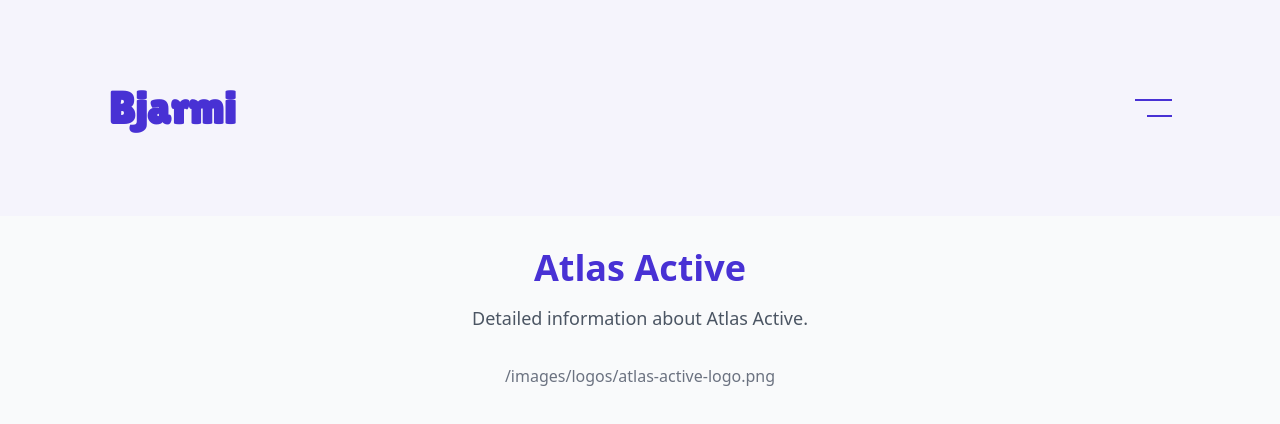
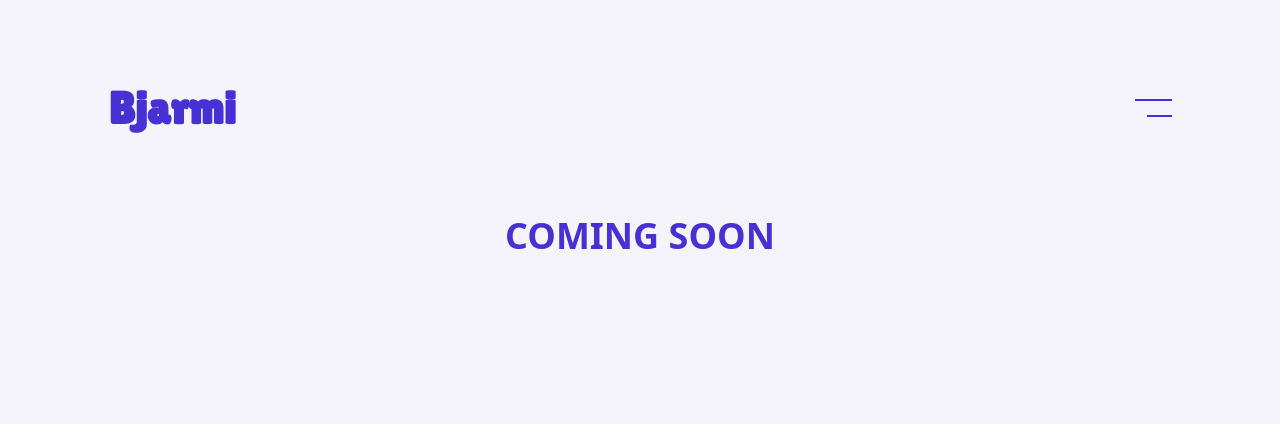
Before and after one commit to Bjarmi01/my-portfolio, a Next.js app: page /work/atlas-active in a window 1280 px wide. Shown: the top 424 px of the page. Built offline with nearby package versions, Linux system fonts and the light colour scheme.

Commit message:
getting ready for deployment

```diff
--- a/src/app/data/projectsData.ts
+++ b/src/app/data/projectsData.ts
@@ -2,21 +2,19 @@
    {
      id: 1,
      name: 'Atlas Active',
-     siteName: 'project1.com',
      internalPage: true,
      logo: '/images/logos/atlas-active-logo.png',
    },
    {
      id: 2,
      name: 'Beanfee Direct',
-     siteName: 'project2.com',
-     internalPage: true,
+     siteName: 'apps.apple.com/is/app/beanfee-direct-is/id6648791011',
+     internalPage: false,
      logo: '/images/logos/bf-logo.png',
    },
    {
      id: 3,
      name: 'Showdeck Chat',
-     siteName: 'project3.com',
      internalPage: true,
      logo: '/images/logos/showdeck-logo.png',
    },
@@ -25,5 +23,6 @@
      name: 'Bjarmi.dev',
      siteName: 'bjarmi.dev',
      internalPage: false,
+     logo: '/images/logos/bjarmi-dev-logo.png',
    },
  ];
--- a/src/app/resume/page.tsx
+++ b/src/app/resume/page.tsx
@@ -20,10 +20,10 @@
       callback: function (doc) {
         doc.save('resume.pdf');
       },
-      x: 0,
-      y: 0,
+      x: 10,
+      y: 10,
       html2canvas: {
-        scale: 0.6, // Scale the content to fit within A4 dimensions
+        scale: 0.5, // Scale the content to fit within A4 dimensions
       },
     });
   };
--- a/src/app/work/[slug]/page.tsx
+++ b/src/app/work/[slug]/page.tsx
@@ -1,27 +1,33 @@
 import { projects } from "@/app/data/projectsData";
-import { notFound } from 'next/navigation';
+import { notFound } from "next/navigation";
 
-export default function ProjectDetailPage({ params }: { params: { slug: string } }) {
+// Define the shape of `params` explicitly
+interface ProjectDetailPageProps {
+  params: {
+    slug: string;
+  };
+}
+
+export default function ProjectDetailPage({ params }: ProjectDetailPageProps) {
+  // Find the project based on the slug from params
   const project = projects.find(
     (p) => p.name.toLowerCase().replace(/\s+/g, '-') === params.slug
   );
 
   if (!project) {
-    notFound();
+    notFound(); // Trigger 404 page if the project isn't found
   }
 
   return (
-    <main className="min-h-screen flex flex-col items-center bg-gray-50 p-8">
-      <h1 className="text-4xl font-bold text-[#4831d4]">{project.name}</h1>
-      <p className="text-lg text-gray-600 mt-4">
-        Detailed information about {project.name}.
-      </p>
-      <figure className="mt-8">
-        <span
-          className="text-gray-500"
-          dangerouslySetInnerHTML={{ __html: project.logo || project.name }}
-        />
-      </figure>
+    <main className="min-h-screen flex flex-col items-center bg-[#f5f4fc]">
+      <h1 className="text-4xl font-bold text-[#4831d4]">COMING SOON</h1>
     </main>
   );
 }
+
+// Add the generateStaticParams function here
+export async function generateStaticParams() {
+  return projects.map((project) => ({
+    slug: project.name.toLowerCase().replace(/\s+/g, '-'),
+  }));
+}
```
Also changed, not shown: public/images/logos/bjarmi-dev-logo.png (added).
